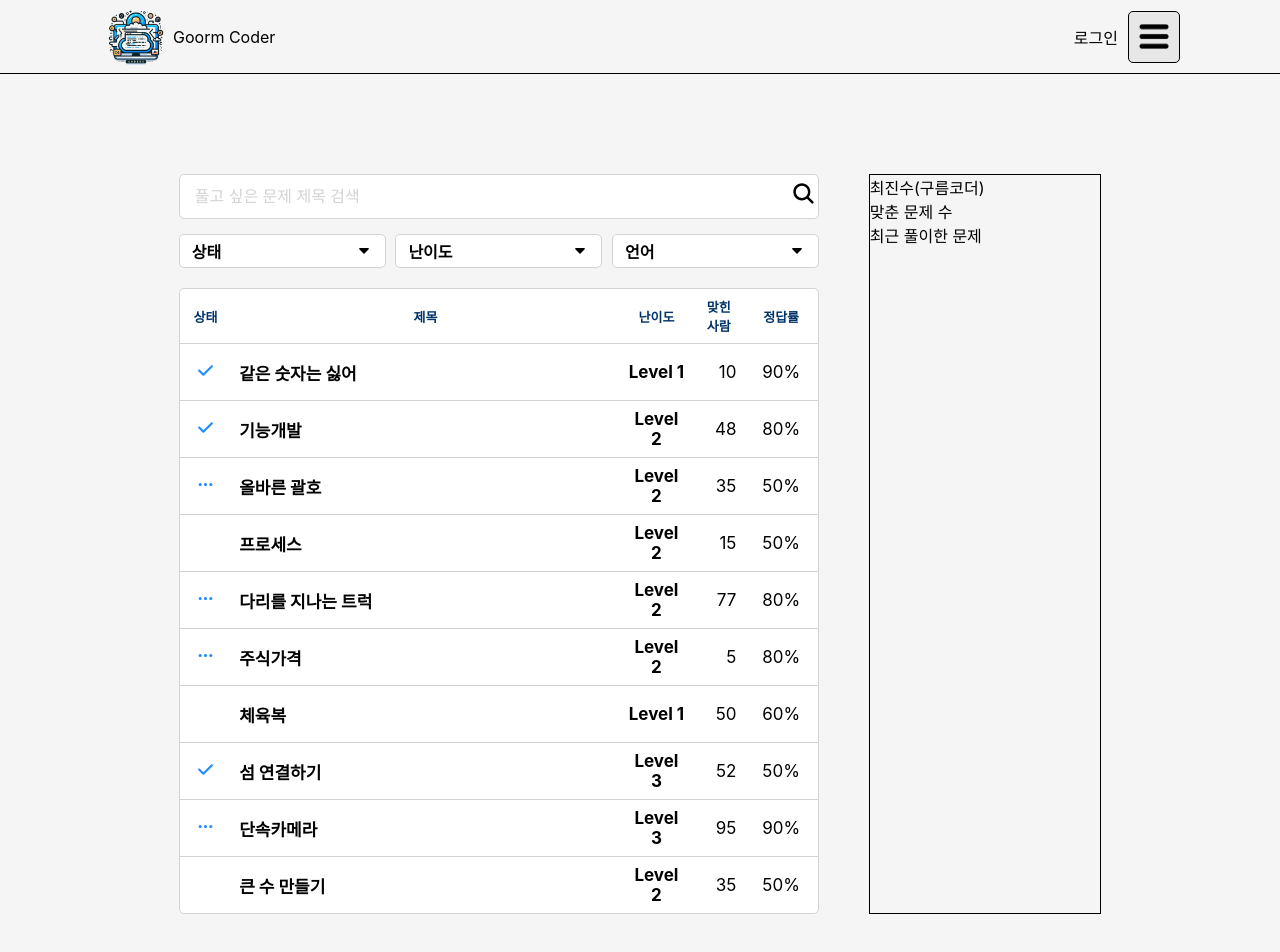
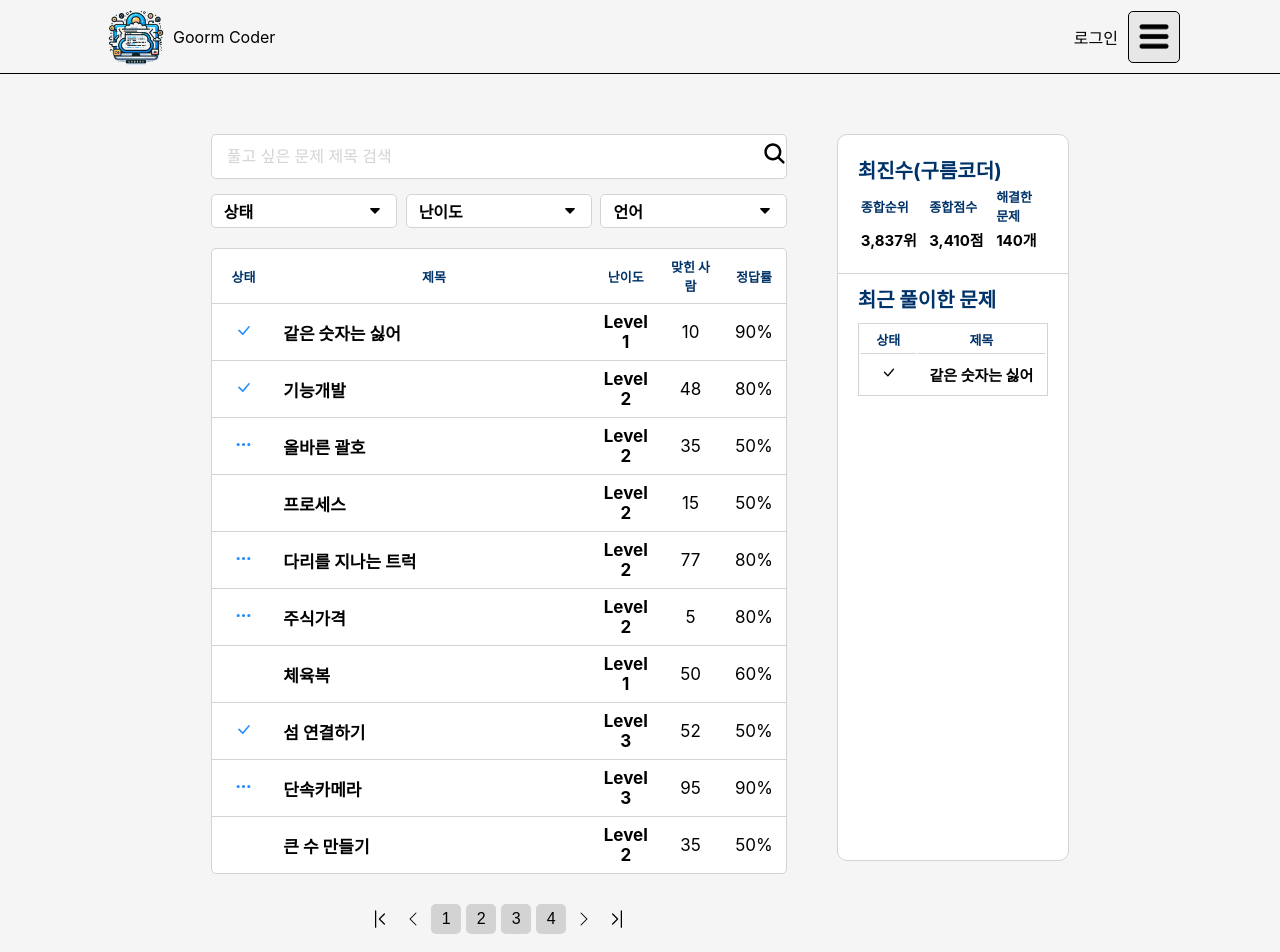
Before and after one commit to GoormCoder/FrontEnd, a React (Create React App) app: page /quest in a window 1280 px wide. Shown: the top 952 px of the page. Before the commit the page ends 914 px from the top, so only its background shows below. Built offline with nearby package versions, Linux system fonts and the light colour scheme.

Commit message:
Design : 사이드 상태바  CSS 적용

```diff
--- a/src/pages/QuestListPage/QuestListPage.tsx
+++ b/src/pages/QuestListPage/QuestListPage.tsx
@@ -99,15 +99,14 @@ const QuestListPage = () => {
 export default QuestListPage
 
 const QuestListContainer = styled.div`
-    /* border: 1px solid black; */
     display: flex;
     justify-content: center;
     gap: 50px;
     width: 100%;
-    padding-top: 100px;
+    margin: 60px 0px 80px 0px;
 `
 const SearchAndListContainer = styled.div`
-    width: 50%;
+    width: 45%;
 `
 
 const SearchContainer = styled.div`
--- a/src/pages/QuestListPage/components/QuestList.tsx
+++ b/src/pages/QuestListPage/components/QuestList.tsx
@@ -1,21 +1,22 @@
 import React from 'react'
 import styled from 'styled-components'
 import { Quest, QuestListProps } from '../types'
-import { FaCheck } from "react-icons/fa6";
-import { BsThreeDots } from "react-icons/bs";
+import { BsCheckLg, BsThreeDots, BsChevronBarLeft, BsChevronBarRight, BsChevronLeft, BsChevronRight } from "react-icons/bs";
 
 
+const numbers = [1, 2, 3, 4]
 
 const QuestList: React.FC<QuestListProps> = ({ searchResult }) => {
     return (
+        <>
             <QuestListContainer>
                 <table>
                     <thead>
                         <tr>
-                        <th style={{ width: '7%' }}>상태</th>
-                        <th style={{ width: '53%' }}>제목</th>
+                            <th style={{ width: '10%' }}>상태</th>
+                            <th style={{ width: '50%' }}>제목</th>
                             <th style={{ width: '10%' }}>난이도</th>
-                        <th style={{ width: '7%' }}>맞힌 사람</th>
+                            <th style={{ width: '10%' }}>맞힌 사람</th>
                             <th style={{ width: '10%' }}>정답률</th>
                         </tr>
                     </thead>
@@ -25,19 +26,29 @@ const QuestList: React.FC<QuestListProps> = ({ searchResult }) => {
                                 <td style={{ textAlign: 'center' }}>
                                     {row.state ?
                                         <>
-                                        {row.state == "T" ? <FaCheck /> : <BsThreeDots />}
+                                            {row.state == "T" ? <BsCheckLg /> : <BsThreeDots />}
                                         </>
                                         : ''}
                                 </td>
                                 <td style={{ textAlign: 'left', fontWeight: "bold", cursor: "pointer" }}>{row.title}</td>
                                 <td style={{ textAlign: 'center', fontWeight: "bold" }}>{row.level}</td>
-                            <td style={{ textAlign: 'right' }}>{row.correctPeople}</td>
+                                <td style={{ textAlign: 'center' }}>{row.correctPeople}</td>
                                 <td style={{ textAlign: 'center' }}>{row.accuracy}</td>
                             </tr>
                         ))}
                     </tbody>
                 </table>
             </QuestListContainer>
+            <PageNumberContainer>
+                <BsChevronBarLeft style={{ fontSize: '20px' }} />
+                <BsChevronLeft />
+                {numbers.map((num) => (
+                    <button>{num}</button>
+                ))}
+                <BsChevronRight />
+                <BsChevronBarRight style={{ fontSize: '20px' }} />
+            </PageNumberContainer>
+        </>
     )
 }
 
@@ -61,14 +72,13 @@ const QuestListContainer = styled.div`
 
     th {
         font-size: 13px;
+        font-weight: bold;
         color: #003369;
         height: 25px;
     }
 
     td {
         font-size: 17px;
-
-        /* color: #003369; */
         height: 40px;
     }
 
@@ -84,3 +94,27 @@ const QuestListContainer = styled.div`
         color: #238dff;
     }
 `
+
+const PageNumberContainer = styled.div`
+    display: flex;
+    justify-content: center;
+    align-items: center;
+    margin-top: 30px;
+    gap: 5px;
+
+    & button {
+        width: 30px;
+        height: 30px;
+        font-size: 16px;
+        color: black;
+        border-style: none;
+        background-color: lightgrey;
+        border-radius: 5px;
+        cursor: pointer;
+    }
+
+    & svg{
+        margin: 0px 5px 0px 5px;
+        cursor: pointer;
+    }
+`;
--- a/src/pages/QuestListPage/components/SideStatus.tsx
+++ b/src/pages/QuestListPage/components/SideStatus.tsx
@@ -1,19 +1,49 @@
 import React from 'react'
 import styled from 'styled-components'
 import { getUserName } from '../../../services/api/questAPI';
+import { BsCheckLg, BsThreeDots } from "react-icons/bs";
 
 const SideStatus = () => {
     const userName: string = getUserName();
     return (
         <SideStatusContainer>
-            <div>
+            <div className='user-status'>
                 {userName}
             </div>
-            <div>
-                맞춘 문제 수
+            <div className='quest-status'>
+                <table>
+                    <thead>
+                        <tr>
+                            <th>종합순위</th>
+                            <th>종합점수</th>
+                            <th>해결한 문제</th>
+                        </tr>
+                    </thead>
+                    <tbody>
+                        <tr>
+                            <td>3,837위</td>
+                            <td>3,410점</td>
+                            <td>140개</td>
+                        </tr>
+                    </tbody>
+                </table>
             </div>
-            <div>
+            <div className='recent-quest'>
                 최근 풀이한 문제
+                <table>
+                    <thead>
+                        <tr>
+                            <th style={{ width: '30%' }}>상태</th>
+                            <th>제목</th>
+                        </tr>
+                    </thead>
+                    <tbody>
+                        <tr>
+                            <td><BsCheckLg /></td>
+                            <td>같은 숫자는 싫어</td>
+                        </tr>
+                    </tbody>
+                </table>
             </div>
         </SideStatusContainer>
     )
@@ -22,6 +52,83 @@ const SideStatus = () => {
 export default SideStatus
 
 const SideStatusContainer = styled.div`
-    border: 1px solid black;
+    border: 1px solid lightgray;
+    border-radius: 10px;
+    background-color: white;
     width: 18%;
+    height: 725px;
+
+    & .user-status{
+        padding: 20px 20px 0px 20px;
+        font-size: 20px;
+        font-weight: bold;
+        color: #003369;
+
+    }
+
+    & .quest-status{
+        padding: 0px 20px 0px 20px;
+        border-bottom: 1px solid lightgray;
+
+        table {
+            width: 100%;
+            margin-bottom: 20px;
+        }
+
+        th, td {
+            width: 5%;
+            text-align: left;
+        }
+
+        th {
+            font-size: 13px;
+            font-weight: bold;
+            color: #003369;
+            height: 25px;
+
+        }
+
+        td{
+            font-weight: bold;
+            font-size: 15px;
+        }
+    }
+
+    & .recent-quest{
+        padding: 10px 20px 0px 20px;
+        font-size: 20px;
+        font-weight: bold;
+        color: #003369;
+
+        table {
+            width: 100%;
+            border: 1px solid lightgray;
+            text-align: center;
+            margin-top: 10px;
+        }
+
+        th {
+            font-size: 13px;
+            font-weight: bold;
+            color: #003369;
+            height: 25px;
+            border-bottom: 1px solid lightgray;
+        }
+
+        td{
+            font-weight: bold;
+            font-size: 15px;
+            color: black;
+            height: 35px;
+        }
+
+        tr {
+            border-bottom: 1px solid lightgray;
+        }
+
+        tbody tr:last-child {
+            border-bottom: none;
+        }
+
+    }
 `
```
Lines whose indentation alone changed are shown as unchanged.
